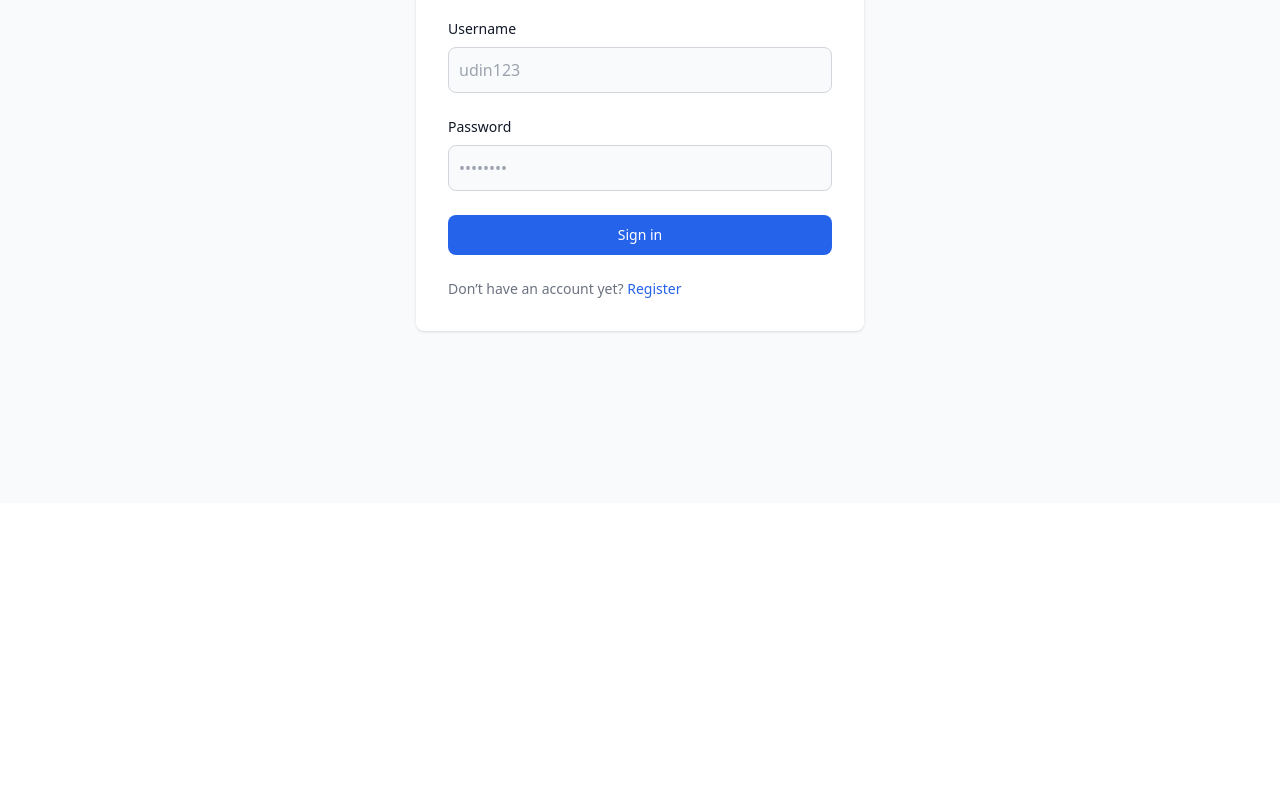
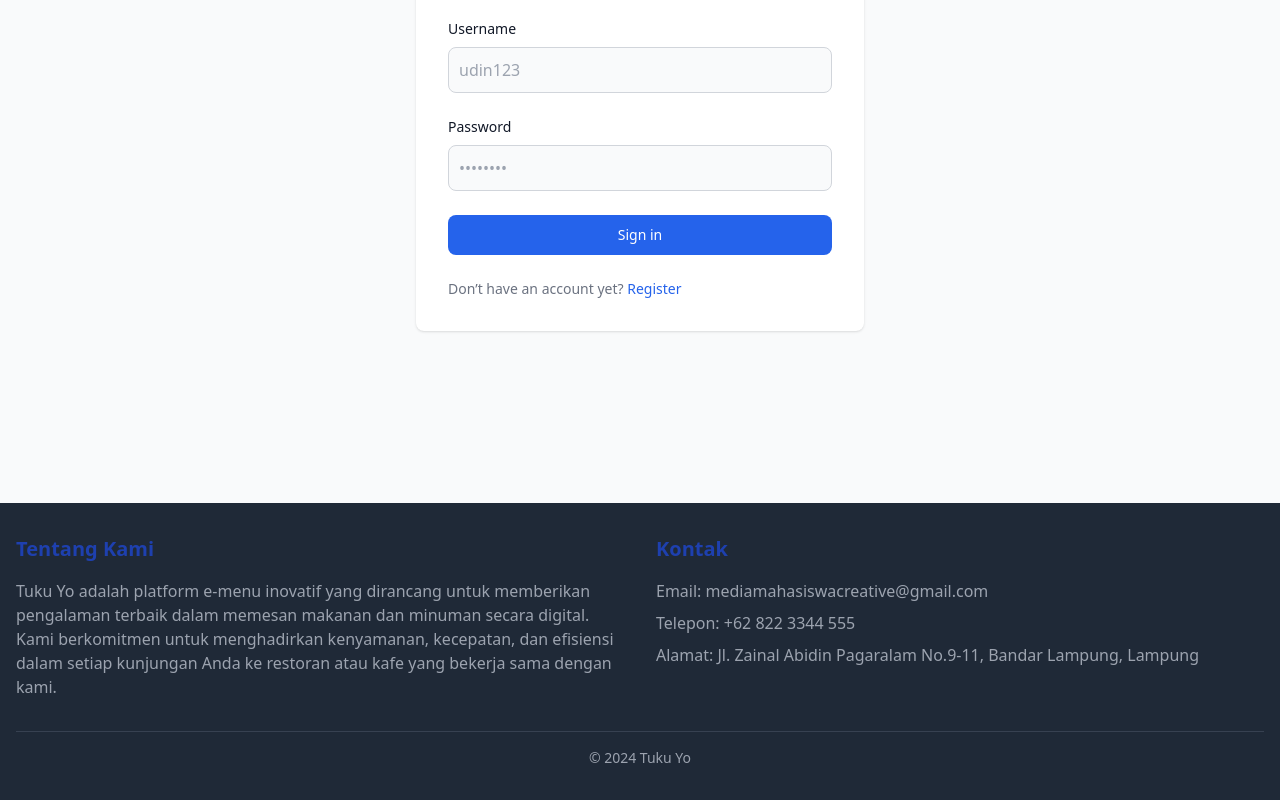
Before and after one commit to heruarbianto/PW2-IF22DX-MMC, a Next.js app in the folder PROGRAM/: page /Login in a window 1280 px wide. Shown: the part 297-1097 px from the top of the page. Before the commit the page ends 800 px from the top, so only its background shows below. Built offline with nearby package versions, Linux system fonts and the light colour scheme.

Commit message:
refo: Penambahan Area Footer

```diff
--- a/PROGRAM/app/layout.tsx
+++ b/PROGRAM/app/layout.tsx
@@ -115,6 +115,38 @@ export default function MainLayout({
         {children}
 
         {/* Area footer */}
+        <footer className="bg-gray-800 text-white py-8">
+          <div className="container mx-auto px-4">
+            {/* Flex Container untuk Tentang Kami dan Kontak */}
+            <div className="flex flex-col md:flex-row justify-between gap-8">
+              {/* Tentang Kami */}
+              <div className="flex-1">
+                <h3 className="text-xl font-semibold mb-4 text-blue-800">Tentang Kami</h3>
+                <p className="text-gray-400">
+                  Tuku Yo adalah platform e-menu inovatif yang dirancang untuk memberikan
+                  pengalaman terbaik dalam memesan makanan dan minuman secara digital.
+                  Kami berkomitmen untuk menghadirkan kenyamanan, kecepatan, dan efisiensi
+                  dalam setiap kunjungan Anda ke restoran atau kafe yang bekerja sama dengan kami.
+                </p>
+              </div>
+              {/* Kontak */}
+              <div className="flex-1">
+                <h3 className="text-xl font-semibold mb-4 text-blue-800">Kontak</h3>
+                <ul className="text-gray-400 space-y-2">
+                  <li>Email: <a href="mailto:info@website.com" className="hover:text-white">mediamahasiswacreative@gmail.com</a></li>
+                  <li>Telepon: <a href="tel:+628123456789" className="hover:text-white">+62 822 3344 555</a></li>
+                  <li>Alamat: Jl. Zainal Abidin Pagaralam No.9-11, Bandar Lampung, Lampung</li>
+                </ul>
+              </div>
+            </div>
+            {/* Garis Pemisah */}
+            <div className="border-t border-gray-700 mt-8"></div>
+            {/* Copyright */}
+            <div className="text-center text-gray-400 text-sm mt-4">
+              © 2024 Tuku Yo
+            </div>
+          </div>
+        </footer>
       </body>
     </html>
   );
```
